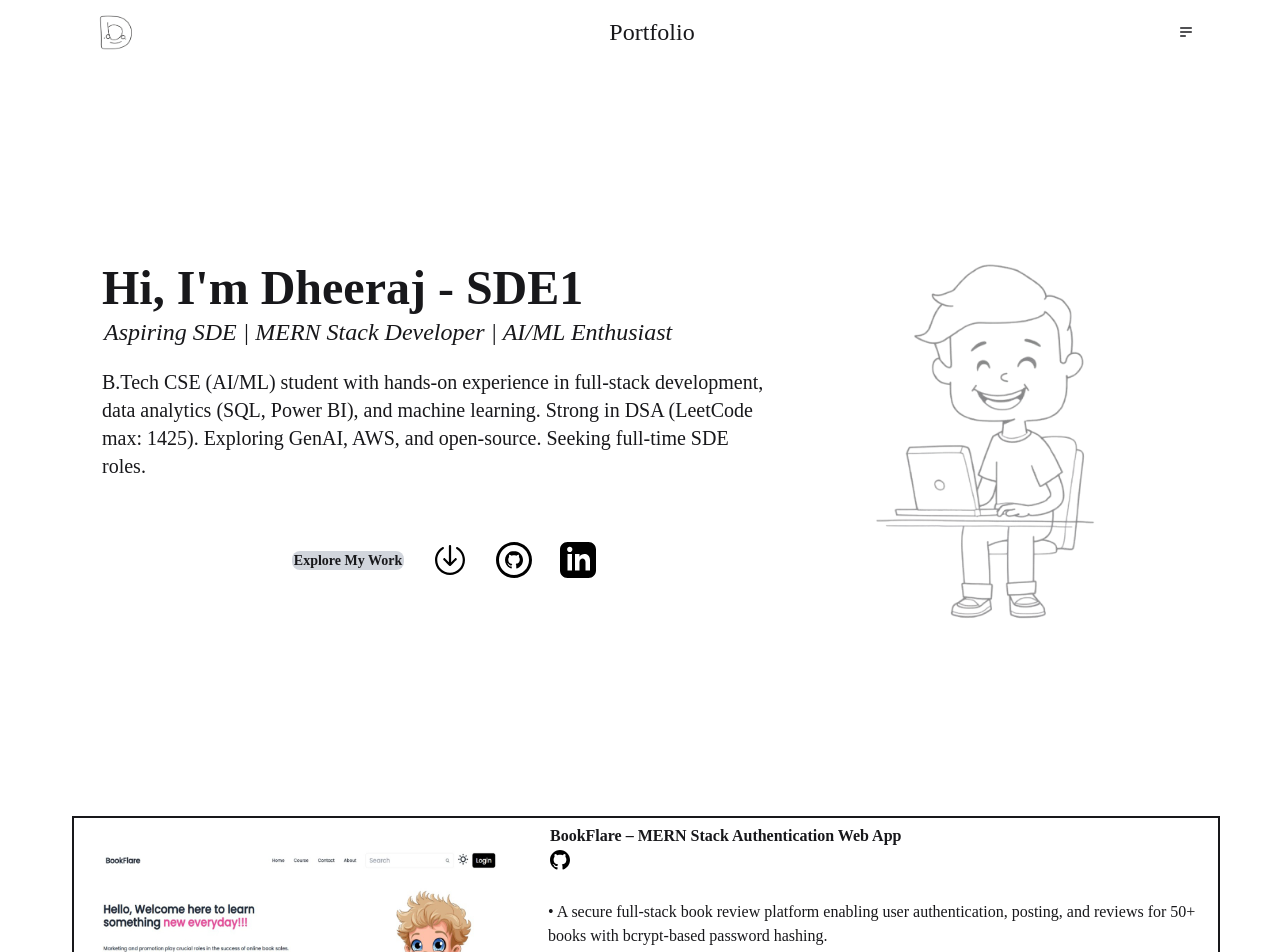
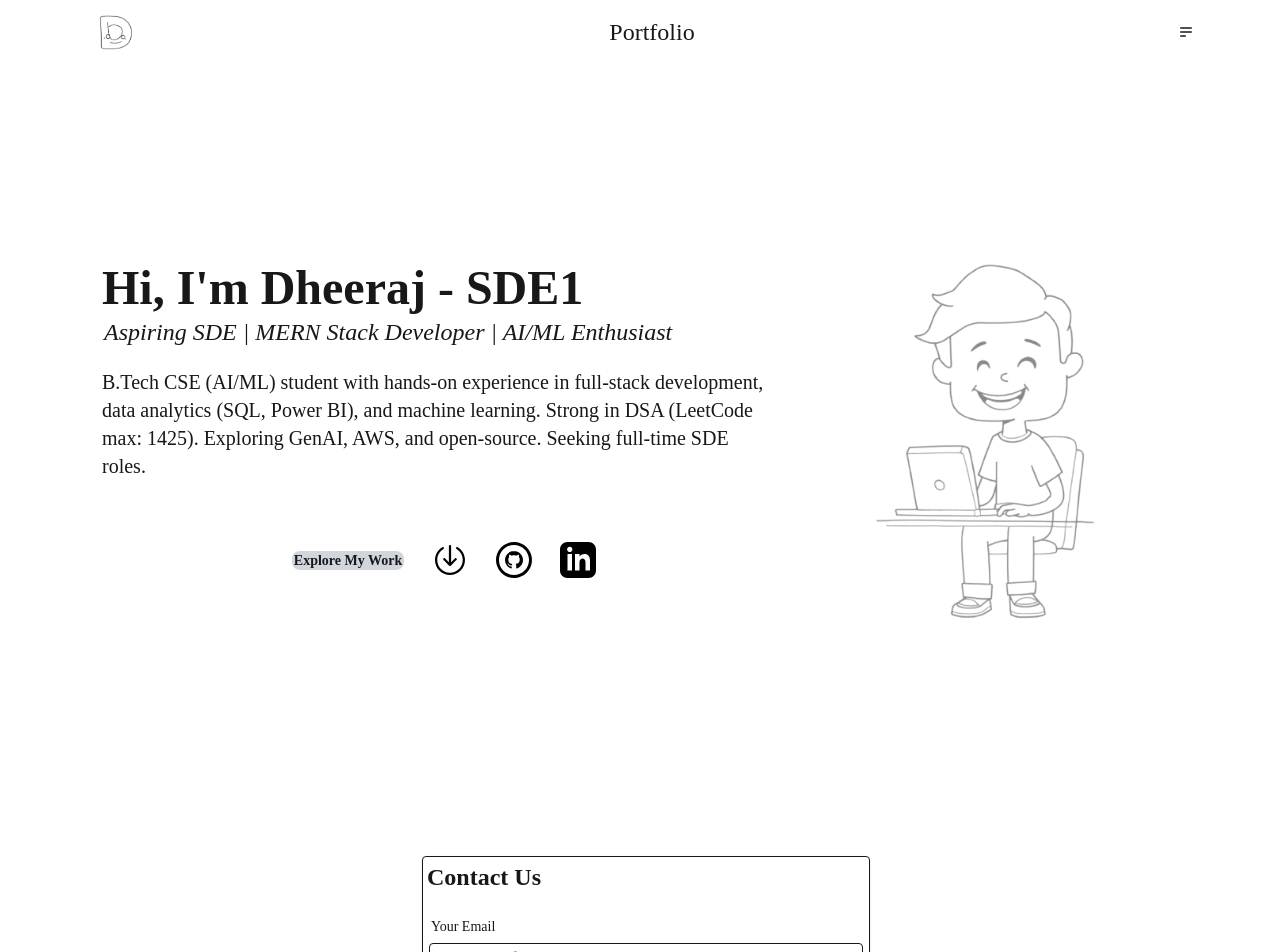
Before and after one commit to dvcodebase/SDE-1-Portfolio, a React (Vite) app: page / in a window 1280 px wide. Shown: the top 952 px of the page. Built offline with nearby package versions, Linux system fonts and the light colour scheme.

Commit message:
cv-updated

```diff
--- a/src/components/Jump.tsx
+++ b/src/components/Jump.tsx
@@ -1,7 +1,7 @@
 import Hero from "./Hero";
 import Navbar from "./Navbar";
 // import Projects from "./Projects";
-import ProjectCard from "./ProjectCard";
+// import ProjectCard from "./ProjectCard";
 
 import Contact from "./Contact";
 
@@ -11,7 +11,7 @@ const Jump = () => {
       <div className="max-w-screen-2x1 container mx-auto">
         <Navbar />
         <Hero />
-        <ProjectCard />
+        {/* <ProjectCard />  */}
         <Contact/>
       </div>
     </>
```
Also changed, not shown: 1 other file (tests, documents, lock files or other folders).
